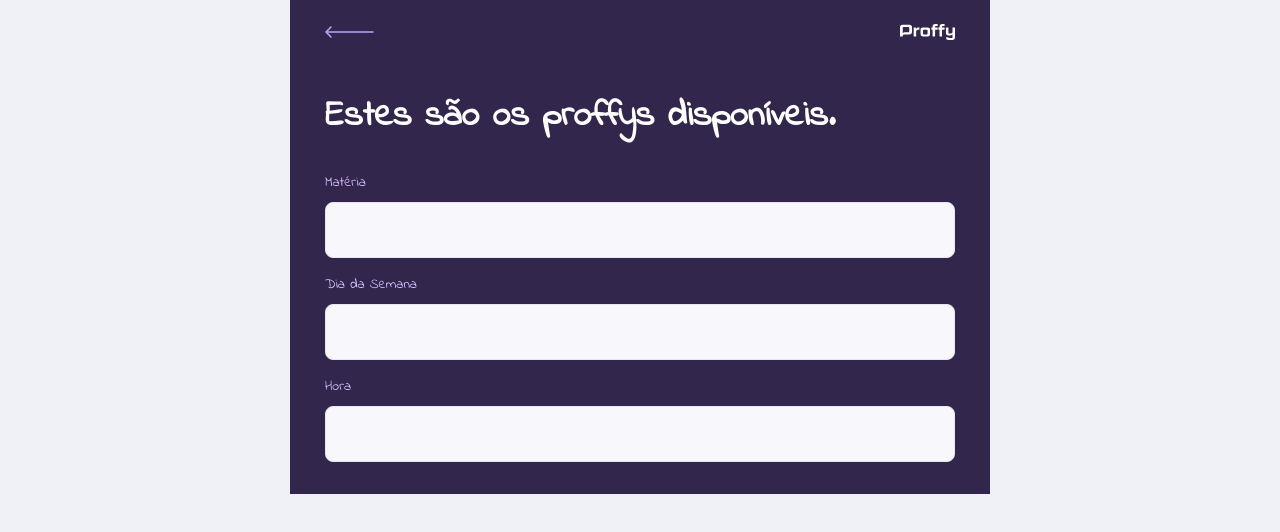
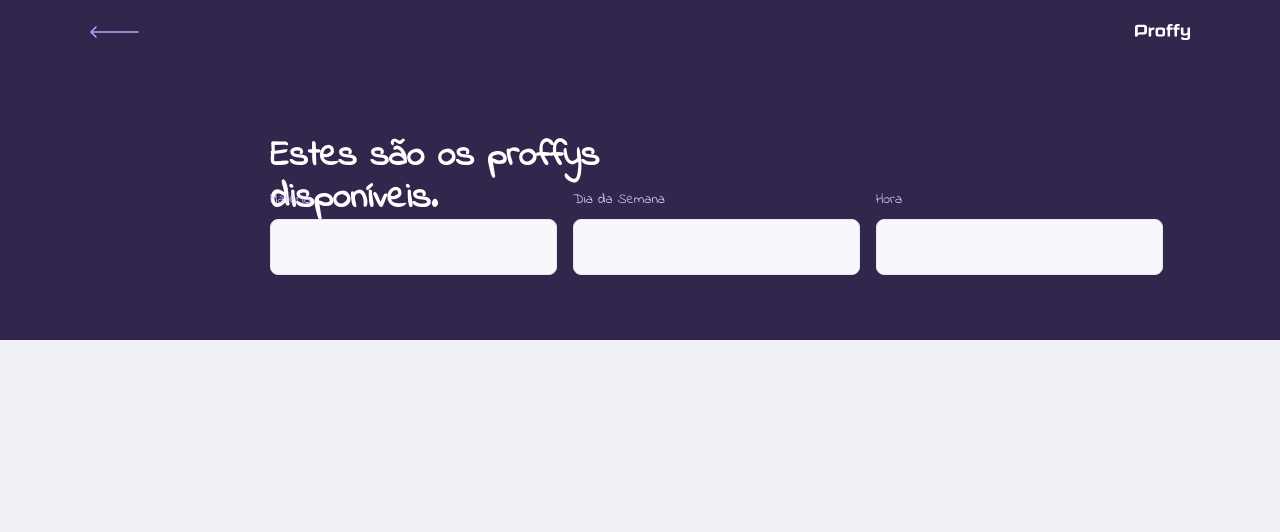
Before and after one commit to rapharenatoo/proffy, a React (Create React App) app: page /study in a window 1280 px wide. Shown: the top 532 px of the page. Built offline with nearby package versions, Linux system fonts and the light colour scheme; the HTML template or start-up script is replaced by a standard one; a web font is replaced by a local one.

Commit message:
ajuste na Header da TeacherList

```diff
--- a/src/components/PageHeader/styles.css
+++ b/src/components/PageHeader/styles.css
@@ -0,0 +1,63 @@
+.page-header {
+  display: flex;
+  flex-direction: column;
+  background-color: var(--color-primary);
+}
+
+.page-header .top-bar-container {
+  width: 90%;
+  margin: 0 auto;
+  display: flex;
+  justify-content: space-between;
+  align-items: center;
+  color: var(--color-text-in-primary);
+  padding: 1.6rem 0;
+}
+
+.page-header .top-bar-container a {
+  height: 3.2rem;
+  transition: opacity 0.2s;
+}
+
+.page-header .top-bar-container a:hover {
+  opacity: 0.6;
+}
+
+.page-header .top-bar-container>img {
+  height: 1.6rem;
+}
+
+.page-header .header-content {
+  width: 90%;
+  margin: 0 auto;
+  position: 0 auto;
+  margin: 3.2rem auto;
+}
+
+.page-header .header-content strong {
+  font: 700 3.6rem Indie Flower;
+  line-height: 4.2rem;
+  color: var(--color-title-in-primary);
+}
+
+@media (min-width: 700px) {
+  .page-header {
+    height: 340px;
+  }
+  .page-header .top-bar-container {
+    max-width: 1100px;
+  }
+  .page-header .header-content {
+    flex: 1;
+    max-width: 740px;
+    margin: 0 auto;
+    padding-bottom: 48px;
+    display: flex;
+    flex-direction: column;
+    justify-content: center;
+    align-items: flex-start;
+  }
+  .page-header .header-content strong {
+    max-width: 350px;
+  }
+}
--- a/src/pages/TeacherList/styles.css
+++ b/src/pages/TeacherList/styles.css
@@ -1,48 +1,6 @@
 #page-teacher-list {
   width: 100vw;
   height: 100vh;
-}
-
-.page-header {
-  display: flex;
-  flex-direction: column;
-  background-color: var(--color-primary);
-}
-
-.page-header .top-bar-container {
-  width: 90%;
-  margin: 0 auto;
-  display: flex;
-  justify-content: space-between;
-  align-items: center;
-  color: var(--color-text-in-primary);
-  padding: 1.6rem 0;
-}
-
-.page-header .top-bar-container a {
-  height: 3.2rem;
-  transition: opacity 0.2s;
-}
-
-.page-header .top-bar-container a:hover {
-  opacity: 0.6;
-}
-
-.page-header .top-bar-container>img {
-  height: 1.6rem;
-}
-
-.page-header .header-content {
-  width: 90%;
-  margin: 0 auto;
-  position: 0 auto;
-  margin: 3.2rem auto;
-}
-
-.page-header .header-content strong {
-  font: 700 3.6rem Indie Flower;
-  line-height: 4.2rem;
-  color: var(--color-title-in-primary);
 }
 
 #search-teachers {
@@ -91,3 +49,21 @@
   right: 1.6rem;
   bottom: 0;
 }
+
+/* Adaptar Header para Desktop */
+
+@media (min-width: 700px) {
+  #page-teacher-list {
+    max-width: 100vw;
+  }
+  #search-teachers {
+    display: grid;
+    grid-template-columns: repeat(3, 1fr);
+    column-gap: 16px;
+    position: absolute;
+    bottom: 525px;
+  }
+  #search-teachers .input-block+.input-block {
+    margin-top: 0;
+  }
+}
```
